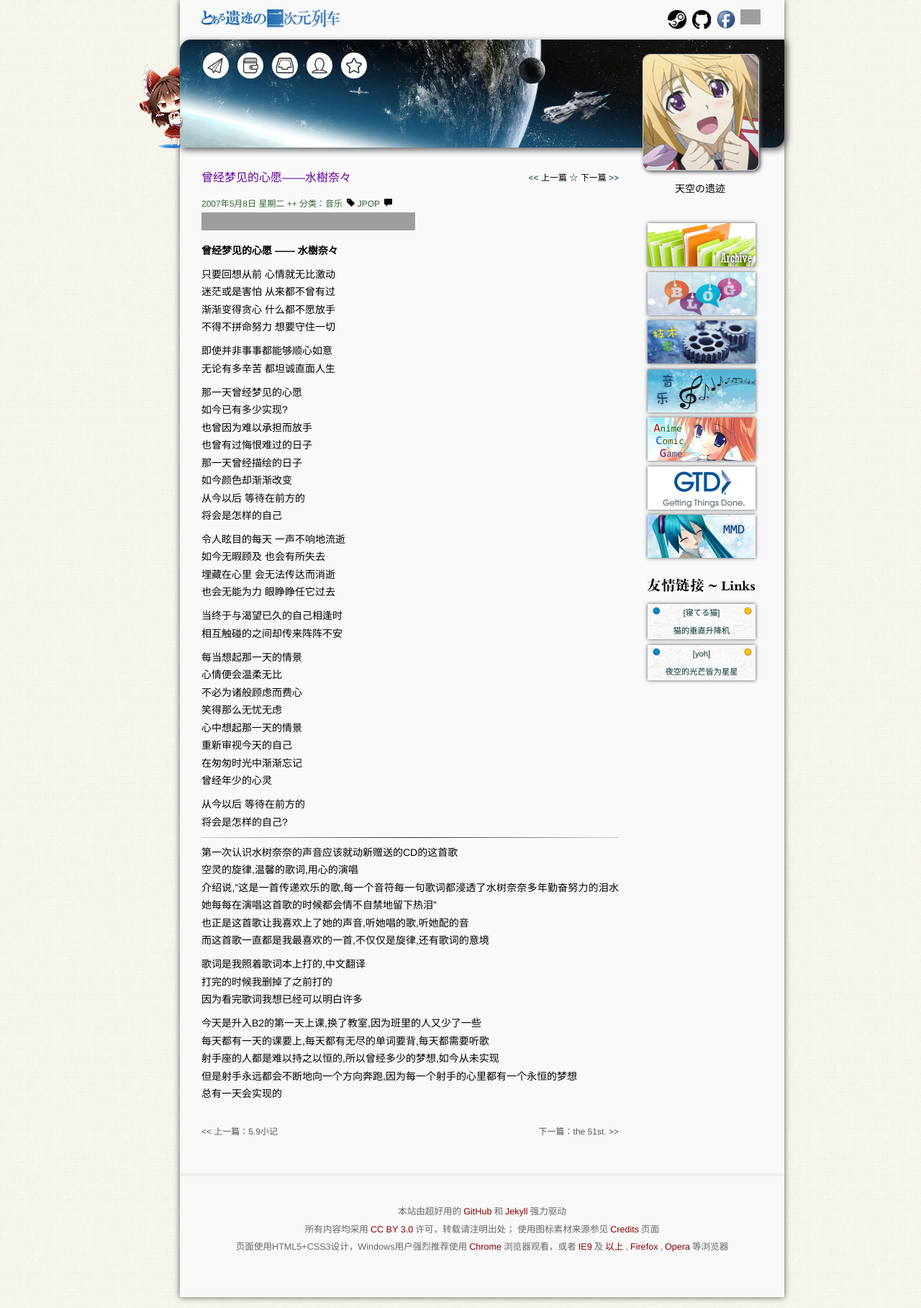
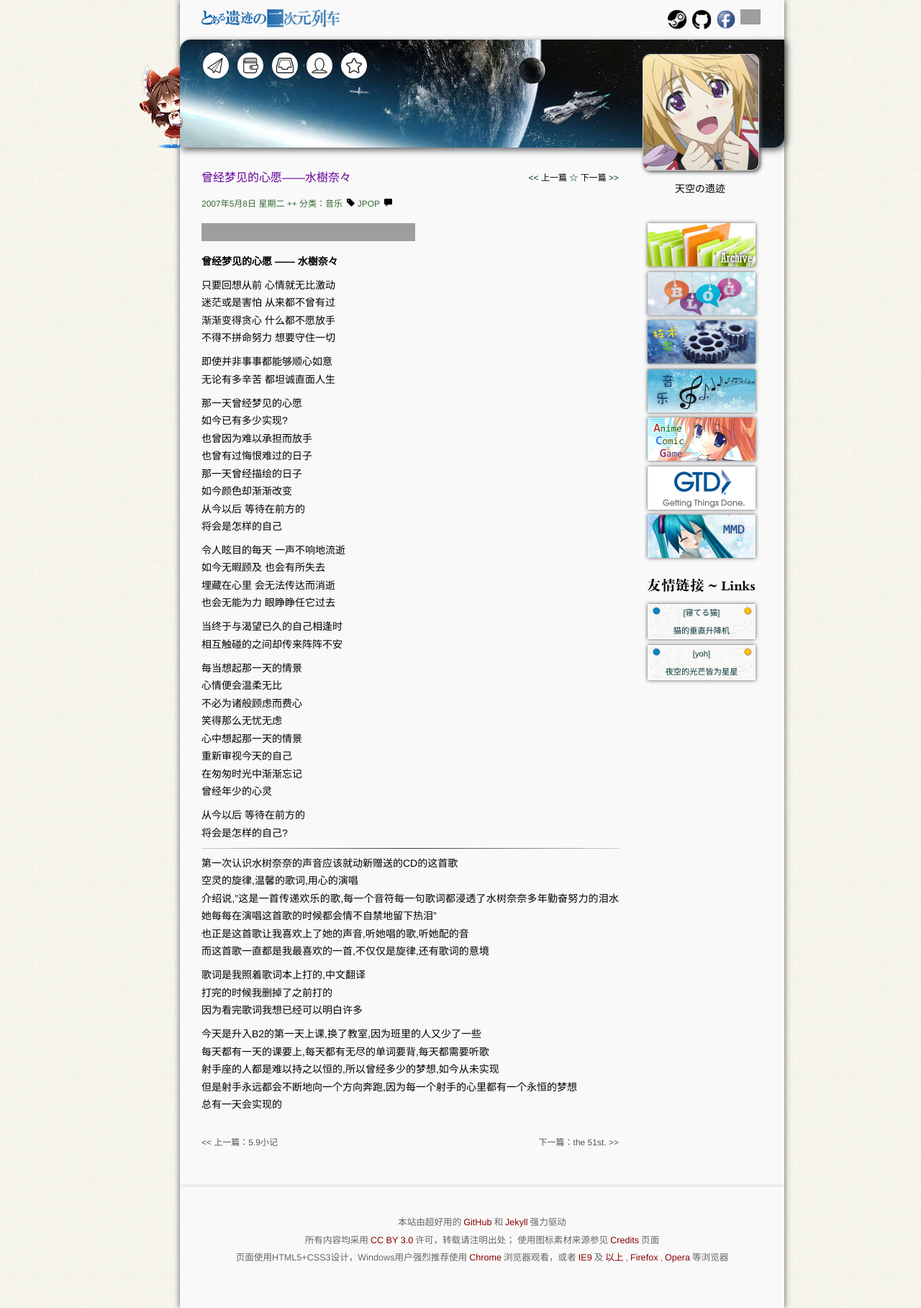
Before and after one commit to SoraNoIseki/soranoiseki.github.io, a Jekyll site: the page built from _posts/2007-05-08-post.md, in a window 1280 px wide. Shown: the whole page at 72% size. Built offline with Jekyll 4.4.1, drawn with Linux system fonts in a browser that asks for light colours; comment, search, counter and statistics services are not loaded; grey boxes are pictures that could not be loaded.

Commit message:
音乐链接更新

```diff
--- a/_posts/2007-05-08-post.md
+++ b/_posts/2007-05-08-post.md
@@ -5,7 +5,6 @@
 category: music
 tag: JPOP
 ---
-
 <iframe src="https://www.opendrive.com/player/NTBfNTE2NDE1Nl9kUlhpZg" height="25" width="297" style="border:0" scrolling="no" frameborder="0" allowtransparency="true"></iframe>
 
 **曾经梦见的心愿 —— 水樹奈々**
--- a/assets/css/main.css
+++ b/assets/css/main.css
@@ -527,6 +527,9 @@
 .post_content embed {
 	margin:10px 0;
 }
+.post_content iframe {
+	margin:15px 0 0 0;
+}
 .post_links {
 	padding:10px 0px 10px 0px;
 	color:#555;
```
Also changed, not shown: _posts/2009-08-25-post.md (+0 -1 lines).
